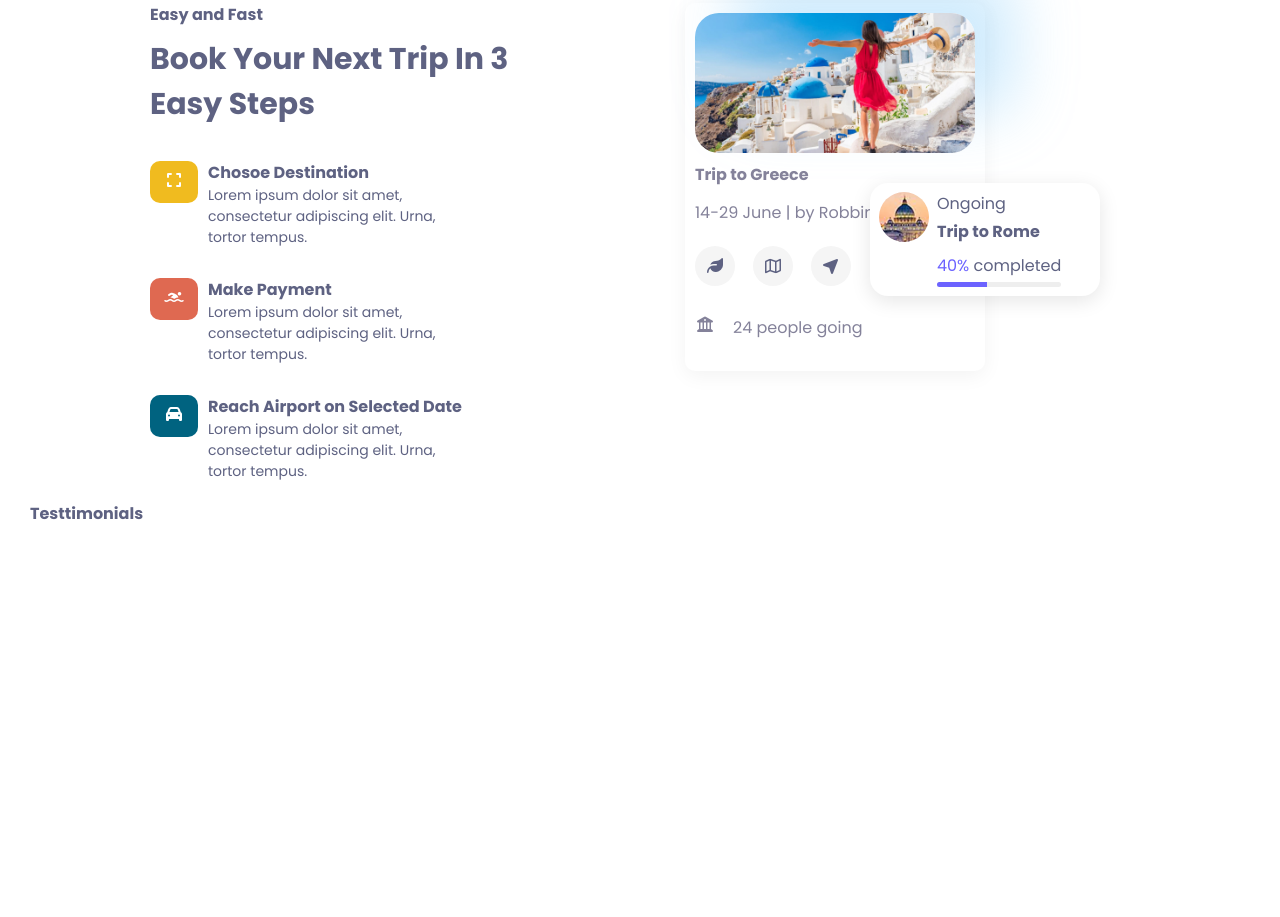
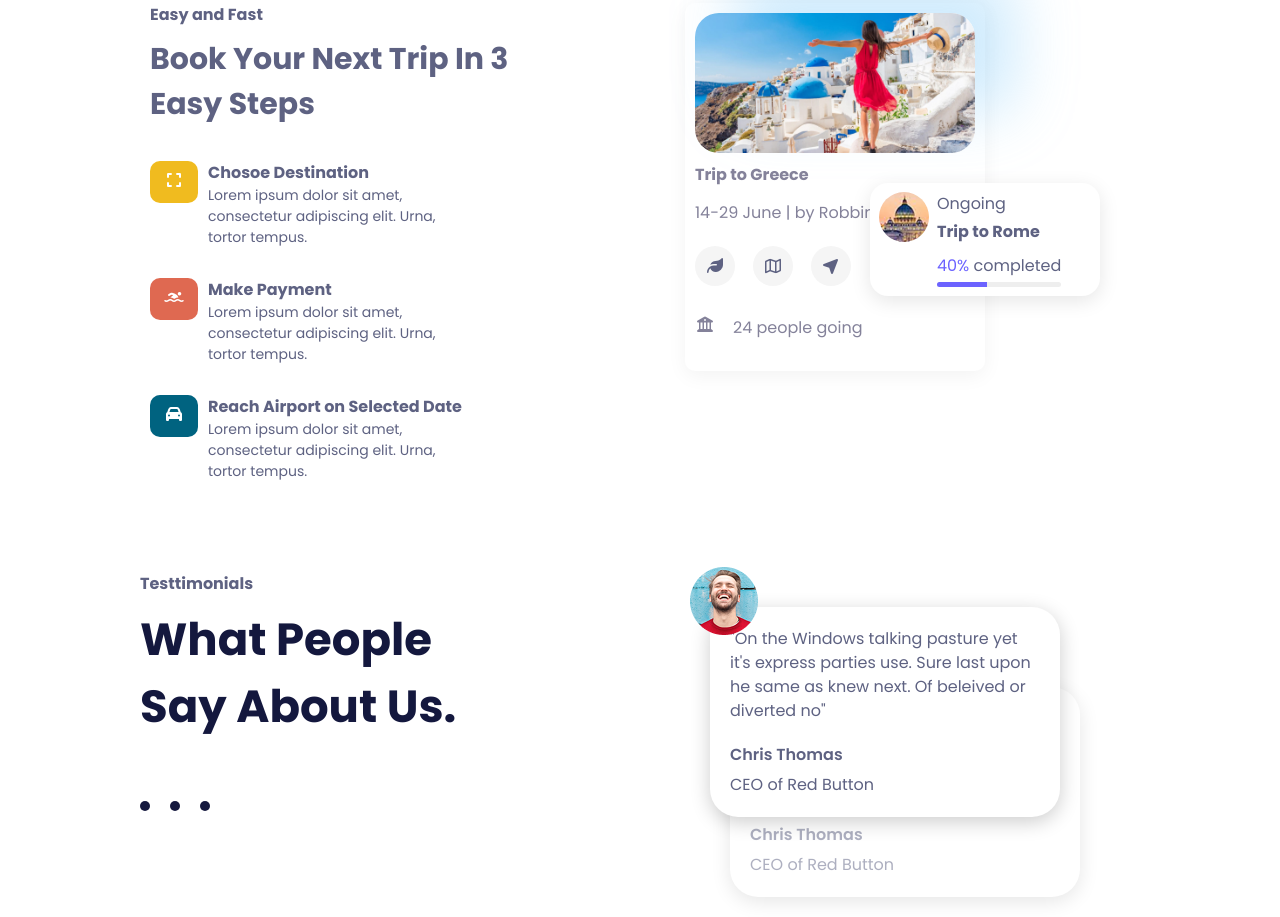
Before and after one commit to JidexBD/new_jado, a plain HTML site: page index.html in a window 1280 px wide. Shown: the part 1637-2554 px from the top of the page. Before the commit the page ends 2193 px from the top, so only its background shows below. Drawn offline with Linux system fonts and the light colour scheme; files whose address does not match are found by name; a web font is replaced by a local one.

Commit message:
testimonial completed

```diff
--- /dev/null
+++ b/css/layouts/main/Testimonial.css
@@ -0,0 +1,281 @@
+.testimonial-section {
+  display: grid;
+  gap: 8rem;
+}
+
+.test-header {
+  font-size: 3rem;
+  color: var(--h2-text);
+  width: 80%;
+  margin-top: 1rem;
+}
+
+.dot-nav {
+  margin-top: 4rem;
+  display: flex;
+  gap: 2rem;
+}
+
+.testimonial-right {
+  position: relative;
+}
+
+.dot {
+  width: 0.7rem;
+  height: 0.7rem;
+  background-color: var(--h2-text);
+  border-radius: 50%;
+}
+
+.testimonial {
+  padding: 2rem;
+  width: 30rem;
+  box-shadow: 0 5px 20px rgba(0, 0, 0, 0.2);
+  border-radius: 2.8rem;
+  position: relative;
+  margin-bottom: 5rem;
+  background-color: white;
+}
+
+.test-img {
+  position: absolute;
+  left: -2rem;
+  top: -4rem;
+}
+
+.test-2 {
+  position: absolute;
+  top: 8rem;
+  left: 2rem;
+  opacity: 0.5;
+  z-index: -1;
+}
+
+.testimonial p {
+  font-size: 1.3rem;
+  margin-bottom: 2rem;
+}
+
+.name-dest {
+  display: flex;
+  flex-direction: column;
+  gap: 0.6rem;
+}
+
+.s-name {
+  font-weight: 600;
+}
+
+/* media */
+
+@media (min-width: 768px) {
+  .testimonial-section {
+    display: grid;
+    grid-template-columns: repeat(2, 1fr);
+    gap: 8rem;
+    padding: 1rem;
+  }
+
+  .test-header {
+    font-size: 3rem;
+    color: var(--h2-text);
+    width: 80%;
+    margin-top: 1rem;
+  }
+
+  .dot-nav {
+    margin-top: 6rem;
+    display: flex;
+    gap: 2rem;
+  }
+
+  .testimonial-right {
+    position: relative;
+    margin-top: 3.5rem;
+  }
+
+  .dot {
+    width: 0.7rem;
+    height: 0.7rem;
+    background-color: var(--h2-text);
+    border-radius: 50%;
+  }
+
+  .testimonial {
+    padding: 2rem;
+    width: 35rem;
+    box-shadow: 0 5px 20px rgba(0, 0, 0, 0.2);
+    border-radius: 2.8rem;
+    position: relative;
+    margin-bottom: 5rem;
+    background-color: white;
+  }
+
+  .test-img {
+    position: absolute;
+    left: -2rem;
+    top: -4rem;
+  }
+
+  .test-2 {
+    position: absolute;
+    top: 8rem;
+    left: 2rem;
+    opacity: 0.5;
+    z-index: -1;
+  }
+
+  .testimonial p {
+    font-size: 1.4rem;
+    margin-bottom: 2rem;
+  }
+
+  .name-dest {
+    display: flex;
+    flex-direction: column;
+    gap: 0.6rem;
+  }
+
+  .s-name {
+    font-weight: 600;
+  }
+}
+
+@media (min-width: 1024px) {
+  .testimonial-section {
+    display: grid;
+    grid-template-columns: repeat(2, 1fr);
+    gap: 14rem;
+    padding: 2rem 11rem;
+  }
+
+  .test-header {
+    font-size: 4.5rem;
+    color: var(--h2-text);
+    width: 80%;
+    margin-top: 1rem;
+  }
+
+  .dot-nav {
+    margin-top: 6rem;
+    display: flex;
+    gap: 2rem;
+  }
+
+  .testimonial-right {
+    position: relative;
+    margin-top: 3.5rem;
+  }
+
+  .dot {
+    width: 1rem;
+    height: 1rem;
+    background-color: var(--h2-text);
+    border-radius: 50%;
+  }
+
+  .testimonial {
+    padding: 2rem;
+    width: 35rem;
+    box-shadow: 0 5px 20px rgba(0, 0, 0, 0.2);
+    border-radius: 2.8rem;
+    position: relative;
+    margin-bottom: 5rem;
+    background-color: white;
+  }
+
+  .test-img {
+    position: absolute;
+    left: -2rem;
+    top: -4rem;
+  }
+
+  .test-2 {
+    position: absolute;
+    top: 8rem;
+    left: 2rem;
+    opacity: 0.5;
+    z-index: -1;
+  }
+
+  .testimonial p {
+    font-size: 1.6rem;
+    margin-bottom: 2rem;
+  }
+
+  .name-dest {
+    display: flex;
+    flex-direction: column;
+    gap: 0.6rem;
+  }
+
+  .s-name {
+    font-weight: 600;
+  }
+}
+
+@media (min-width: 1044px) {
+}
+
+@media (min-width: 1920px) {
+  .testimonial-section {
+    display: grid;
+    grid-template-columns: repeat(2, 1fr);
+    gap: 18rem;
+    padding: 2rem 12rem;
+  }
+
+  .test-header {
+    font-size: 4.5rem;
+    color: var(--h2-text);
+    width: 80%;
+    margin-top: 1rem;
+  }
+
+  .dot-nav {
+    margin-top: 10rem;
+    display: flex;
+    gap: 2rem;
+  }
+
+  .testimonial-right {
+    position: relative;
+    margin-top: 4rem;
+  }
+
+  .dot {
+    width: 1rem;
+    height: 1rem;
+    background-color: var(--h2-text);
+    border-radius: 50%;
+  }
+
+  .testimonial {
+    padding: 2rem 5rem;
+    width: 35rem;
+    box-shadow: 0 5px 20px rgba(0, 0, 0, 0.2);
+    border-radius: 2.8rem;
+    position: relative;
+    margin-bottom: 5rem;
+    background-color: white;
+  }
+
+  .test-img {
+    position: absolute;
+    left: -2rem;
+    top: -4rem;
+  }
+
+  .test-2 {
+    position: absolute;
+    top: 8rem;
+    left: 2rem;
+    opacity: 0.5;
+    z-index: -1;
+  }
+
+  .testimonial p {
+    font-size: 1.6rem;
+    margin-bottom: 2rem;
+  }
+}
--- a/css/layouts/main/book.css
+++ b/css/layouts/main/book.css
@@ -1,6 +1,7 @@
 .book-section {
   display: grid;
-  gap: 5rem;
+  margin-bottom: 5rem;
+  gap: 8rem;
 }
 
 .book-heading {
--- a/index.html
+++ b/index.html
@@ -290,12 +290,43 @@
       <sectiom class="testimonial-section">
         <div class="testtimonial-heading">
           <h4 class="test-subheading">Testtimonials</h4>
-          <h3 class="test-header"></h3>
+          <h3 class="test-header">What People Say About Us.</h3>
 
-          <div class="dot-nav"></div>
+          <div class="dot-nav">
+            <div class="dot"></div>
+            <div class="dot"></div>
+            <div class="dot"></div>
+          </div>
         </div>
 
-        <div class="testimonial-right"></div>
+        <div class="testimonial-right">
+          <div class="testimonial">
+            <div class="test-img">
+              <img src="images/test-Image.png" alt="" class="t-img" />
+            </div>
+            <p>
+              "On the Windows talking pasture yet it's express parties use. Sure
+              last upon he same as knew next. Of beleived or diverted no"
+            </p>
+
+            <div class="name-dest">
+              <span class="s-name">Chris Thomas</span>
+              <span>CEO of Red Button</span>
+            </div>
+          </div>
+
+          <div class="testimonial test-2">
+            <p>
+              "On the Windows talking pasture yet it's express parties use. Sure
+              last upon he same as knew next. Of beleived or diverted no"
+            </p>
+
+            <div class="name-dest">
+              <span class="s-name">Chris Thomas</span>
+              <span>CEO of Red Button</span>
+            </div>
+          </div>
+        </div>
       </sectiom>
     </main>
   </body>
--- a/style.css
+++ b/style.css
@@ -9,3 +9,4 @@
 @import url(/css/layouts/main/category.css);
 @import url(/css/layouts/main/top.css);
 @import url(/css/layouts/main/book.css);
+@import url(/css/layouts/main/Testimonial.css);
```
Also changed, not shown: images/test-Image.png (added).
